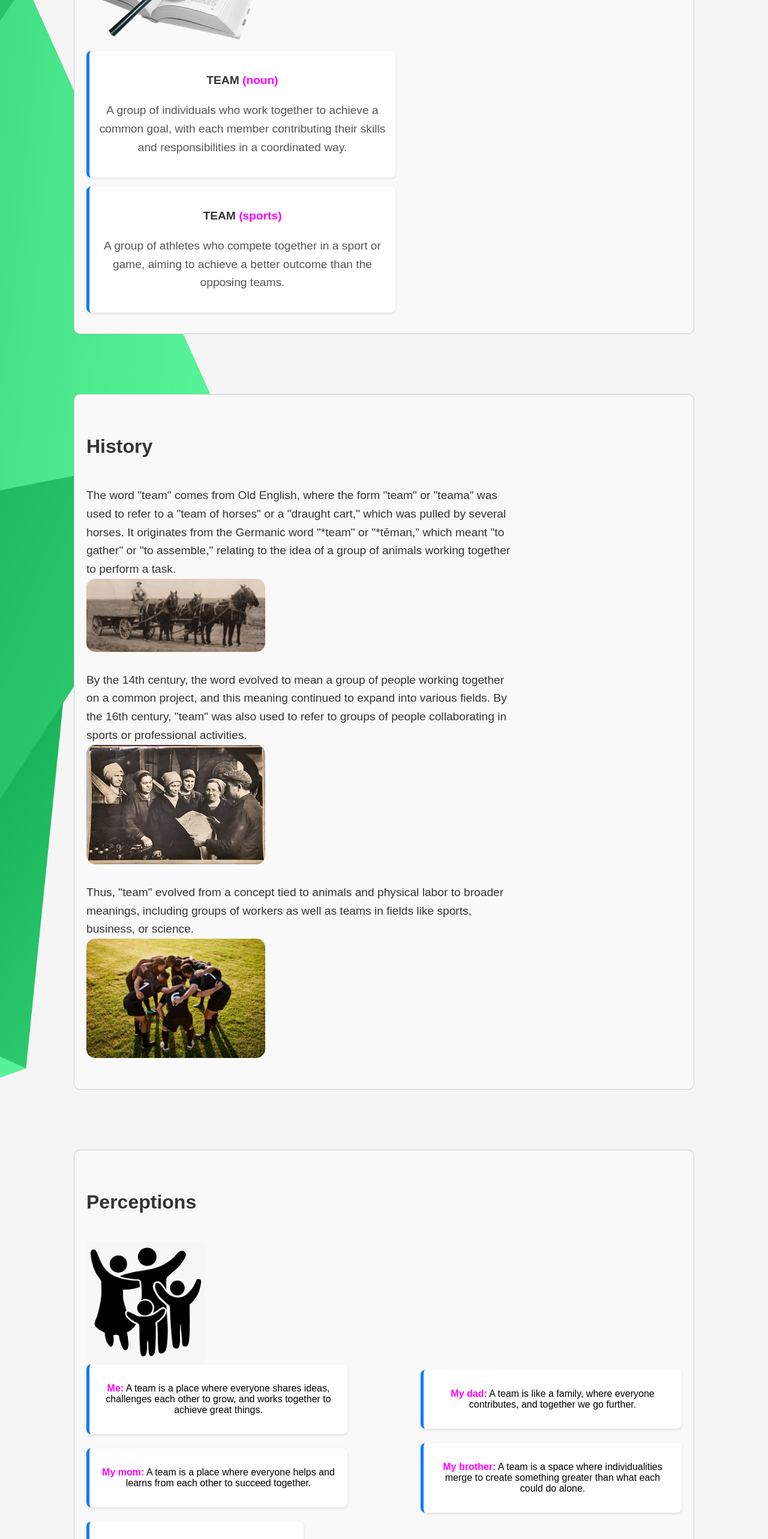
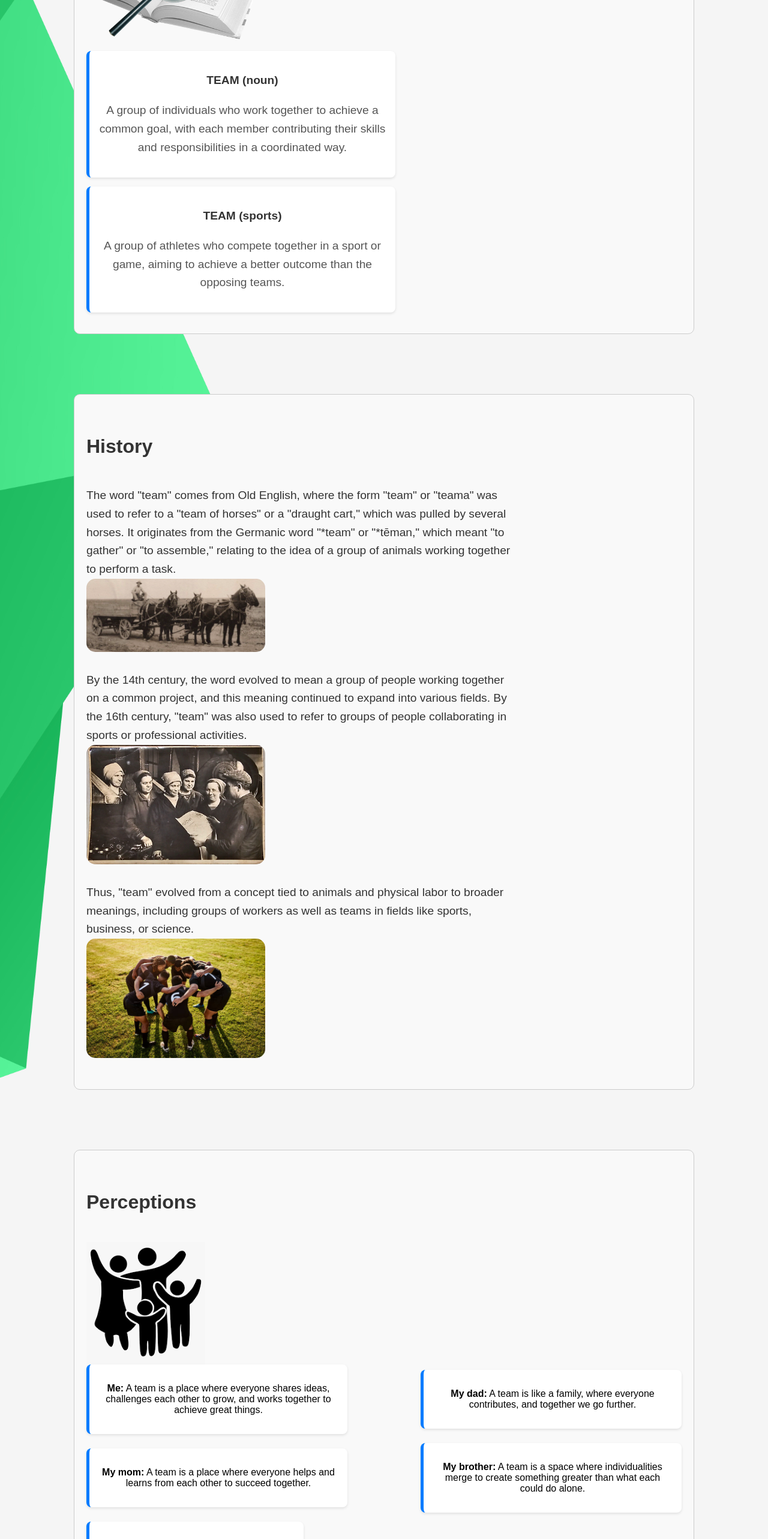
Before and after one commit to AndreiSuciu4/awd, an Angular app: page /awd/ in a window 1280 px wide. Shown: the part 1020-3586 px from the top of the page at 60% size. Built offline with nearby package versions, Linux system fonts and the light colour scheme.

Commit message:
updated css and alt description

```diff
--- a/src/app/app.component.css
+++ b/src/app/app.component.css
@@ -100,7 +100,6 @@ footer {
 
 .first-definition span, .second-definition span {
   font-weight: bold;
-  color: magenta;
 }
 
 .first-definition p:last-child, .second-definition p:last-child {
@@ -206,7 +205,6 @@ footer {
 
 .perception span {
   font-weight: bold;
-  color: magenta;
 }
 
 /* context */
@@ -245,7 +243,6 @@ footer {
 
 .context span {
   font-weight: bold;
-  color: magenta;
 }
 
 /* word forms */
@@ -269,7 +266,6 @@ footer {
 
 .form span {
   font-weight: bold;
-  color: magenta;
 }
 
 /* footer */
--- a/src/app/app.component.html
+++ b/src/app/app.component.html
@@ -118,7 +118,7 @@
        <p>In <span>education</span>, the team consists of teachers who guide and students who learn. The teacher is responsible for imparting knowledge and supporting the development of students, while students are responsible for learning and actively participating. Collaboration between the teacher and students helps create an effective educational environment.</p>
      </div>
      <div class="context">
-       <img src="army.jpg" alt="A group of soldiers, encouraging and supporting each other, sharing a moment of camaraderie in a challenging environment.">
+       <img src="army.jpg" alt="A group of soldiers, encouraging and supporting each other.">
        <p>In the <span>military</span>, the team is responsible for executing missions within a unit. Team members may include soldiers, officers, and other personnel who must work together to follow orders and protect national security. Communication, discipline, and cooperation are crucial in a military team.</p>
      </div>
      <div class="context">
```
